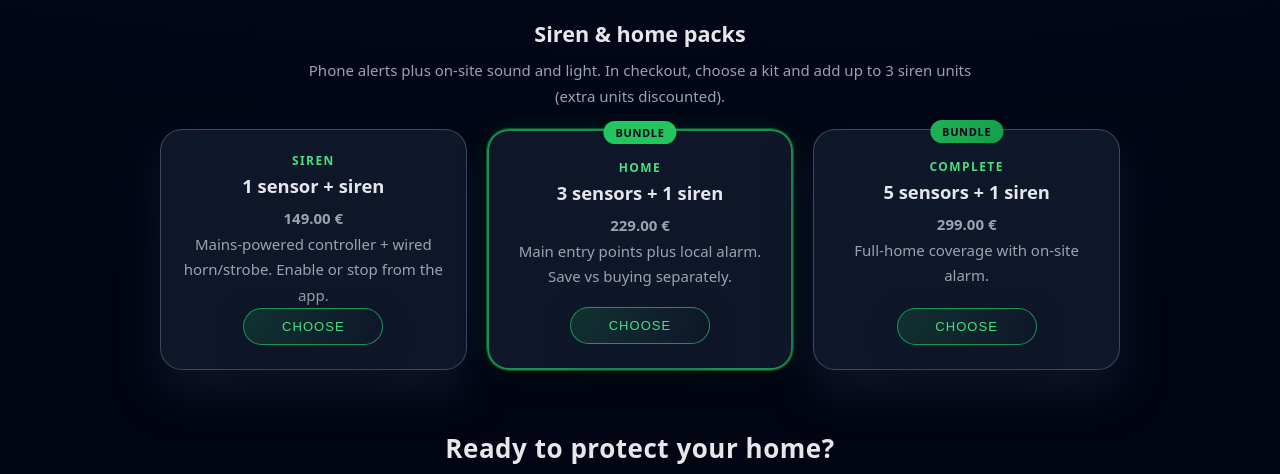
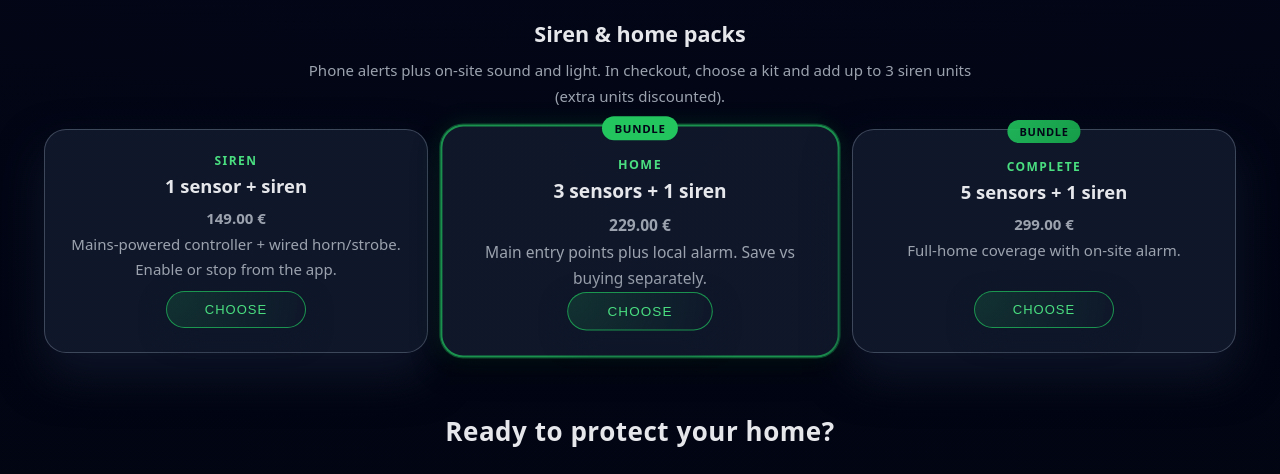
Before and after one commit to PlamenPetroww/IoT-Devices, a website: page index.html in a window 1280 px wide. Shown: the part 4460-4934 px from the top of the page. Drawn offline with Linux system fonts and the light colour scheme.

Commit message:
Make the siren packs the same size as the sensor packs.

```diff
--- a/style.css
+++ b/style.css
@@ -2113,13 +2113,8 @@ main {
 }
 
 .pricing-grid-siren {
-    margin: 20px auto 0;
-    max-width: 960px;
+    margin-top: 20px;
     width: 100%;
-}
-
-.pricing-grid-siren .pricing-card-popular {
-    transform: none;
 }
 
 .buy-fieldset {
```
